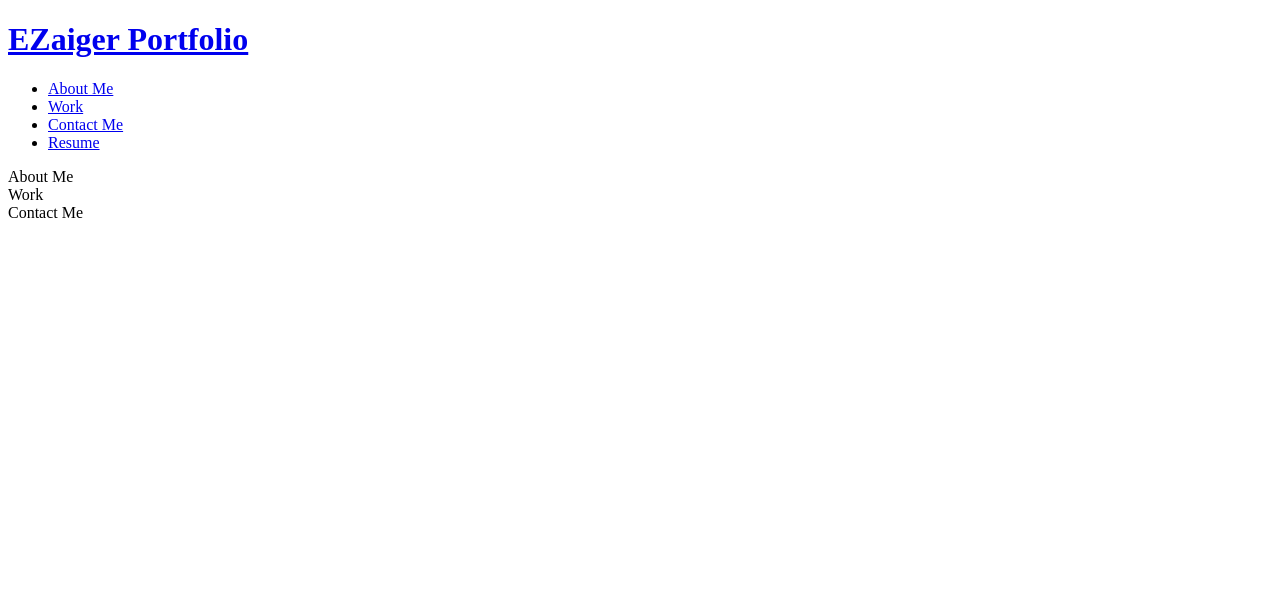
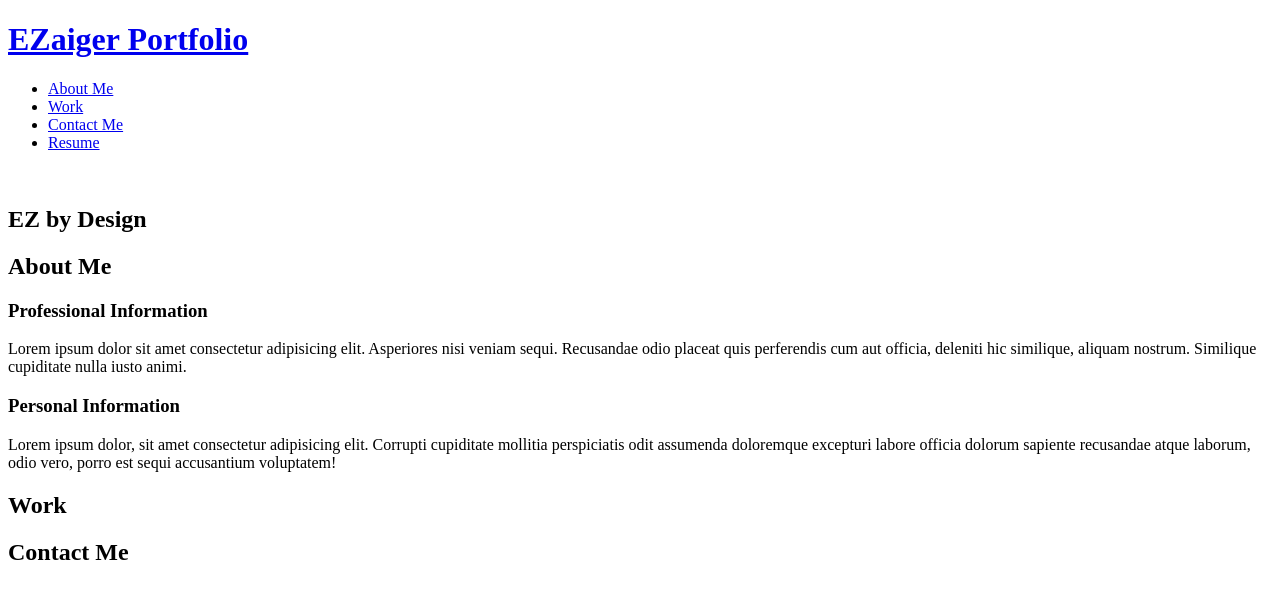
Before and after one commit to ezaiger/ezaiger-portfolio, a plain HTML site: page index.html in a window 1280 px wide. Drawn offline with Linux system fonts and the light colour scheme.

Commit message:
hero section start and file additions

```diff
--- a/index.html
+++ b/index.html
@@ -9,6 +9,7 @@
 </head>
 
 <body>
+    <!-- navigation -->
     <header>
         <h1>
             <a href="/">EZaiger Portfolio</a>
@@ -26,12 +27,38 @@
             </ul>
         </nav>
     </header>
+    <!-- end navigation -->
 
-    <section class="about-me">About Me</section>
+    <!-- hero/jumbotron -->
+    <section class="hero">
+        <img src="" alt="" style="width: 100%";>
+        <div class="text-block">
+            <h2>EZ by Design</h2>
+        </div>
+    </section>
+    <section class="about-me">
+        <h2>About Me</h2>
+        <h3>
+            Professional Information
+        </h3>
+            <p>
+                Lorem ipsum dolor sit amet consectetur adipisicing elit. Asperiores nisi veniam sequi. Recusandae odio placeat quis perferendis cum aut officia, deleniti hic similique, aliquam nostrum. Similique cupiditate nulla iusto animi.
+            </p>
+        <h3>
+            Personal Information
+        </h3>
+            <p>
+                Lorem ipsum dolor, sit amet consectetur adipisicing elit. Corrupti cupiditate mollitia perspiciatis odit assumenda doloremque excepturi labore officia dolorum sapiente recusandae atque laborum, odio vero, porro est sequi accusantium voluptatem!
+            </p>
+    </section>
 
-    <section class="work">Work</section>
+    <section class="work">
+        <h2>Work</h2>
+    </section>
 
-    <section class="contact-me">Contact Me</section>
+    <section class="contact-me">
+        <h2>Contact Me</h2>
+    </section>
 </body>
 
 </html>
```
Also changed, not shown: assets/css/style.css (added).
